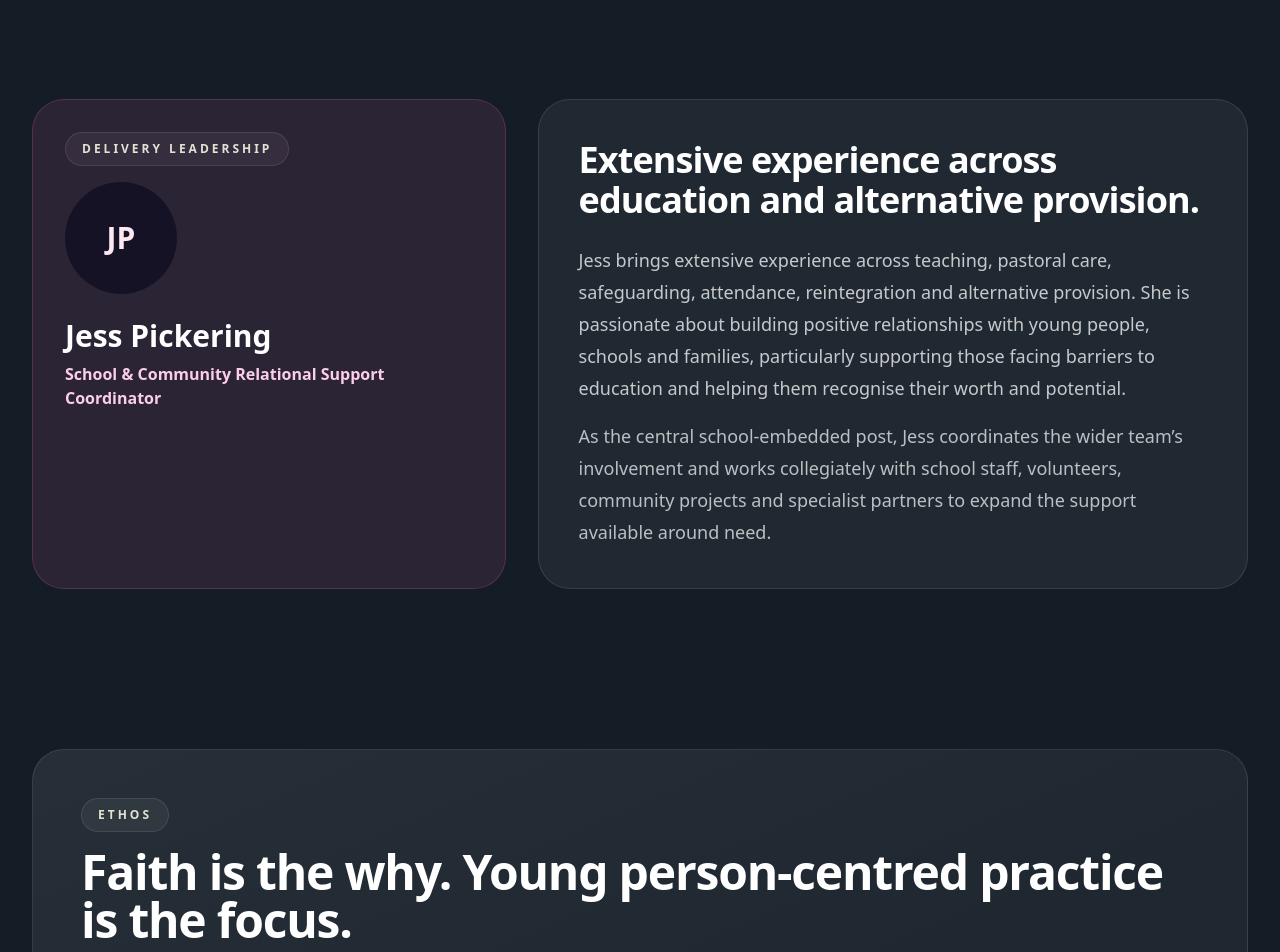
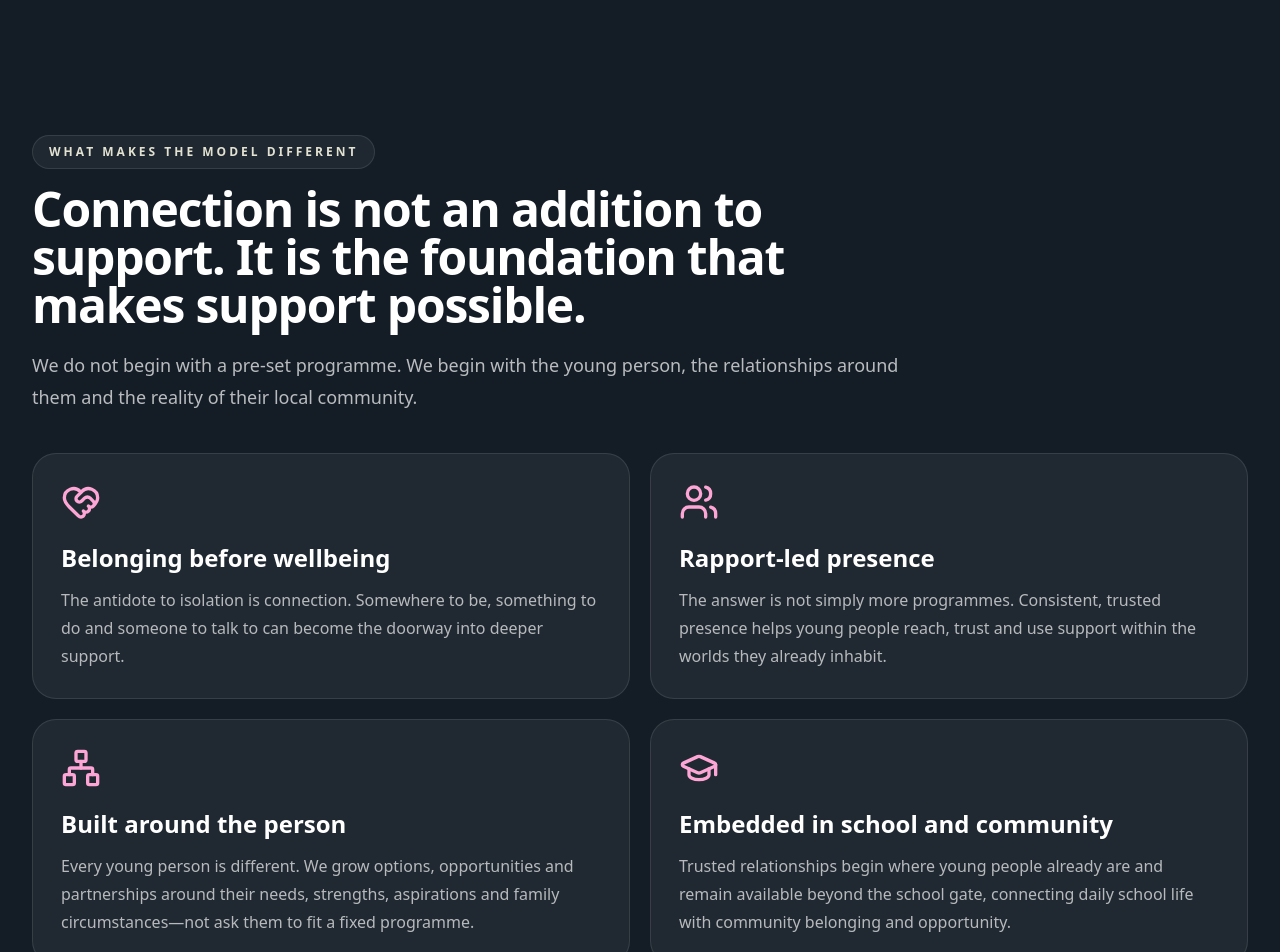
Before and after one commit to tomlambertstlukes-create/overflow-website, a Next.js app: page /about in a window 1280 px wide. Shown: the part 940-1892 px from the top of the page. Built offline with nearby package versions, Linux system fonts and the light colour scheme.

Commit message:
Refocus website on the Overflow model

```diff
--- a/app/about/page.jsx
+++ b/app/about/page.jsx
@@ -13,8 +13,45 @@ import Hero from "@/components/Hero";
 import FeatureGrid from "@/components/FeatureGrid";
 import ProcessFlow from "@/components/ProcessFlow";
 import Section from "@/components/Section";
+import SystemModel from "@/components/SystemModel";
 import Kicker from "@/components/Kicker";
 import { images } from "@/lib/data";
+
+const leadershipTeam = [
+  {
+    name: "Tom Lambert",
+    role: "Director of Kingdom Overflow",
+    bio: "Tom leads Kingdom Overflow’s strategy, partnerships and development, bringing together schools, community provision, staff, volunteers, churches and specialist organisations around the vision of building relational infrastructure for young people.",
+  },
+  {
+    name: "Jess Pickering",
+    role: "School & Community Relational Support Coordinator",
+    bio: "Jess brings extensive experience across teaching, pastoral care, safeguarding, attendance, reintegration and alternative provision. She builds positive relationships with young people, schools and families, particularly supporting those facing barriers to education and helping them recognise their worth and potential.",
+  },
+];
+
+const principles = [
+  {
+    icon: HeartHandshake,
+    title: "Belonging before wellbeing",
+    text: "The antidote to isolation is connection. Somewhere to be, something to do and someone to talk to can become the doorway into deeper support.",
+  },
+  {
+    icon: Users,
+    title: "Rapport-led presence",
+    text: "The answer is not simply more programmes. Consistent, trusted presence helps young people reach, trust and use support within the worlds they already inhabit.",
+  },
+  {
+    icon: Network,
+    title: "Built around the person",
+    text: "Every young person is different. We grow options, opportunities and partnerships around their needs, strengths, aspirations and family circumstances—not ask them to fit a fixed programme.",
+  },
+  {
+    icon: GraduationCap,
+    title: "Embedded in school and community",
+    text: "Trusted relationships begin where young people already are and remain available beyond the school gate, connecting daily school life with community belonging and opportunity.",
+  },
+];
 
 const managementGroup = [
   {
@@ -76,7 +113,7 @@ export default function AboutPage() {
     <>
       <Hero
         kicker="About Kingdom Overflow"
-        title="Building the relational infrastructure around young people."
+        title="Building support around young people—not asking young people to fit a programme."
         primary={<Button href="/schools">Partner with us</Button>}
         secondary={
           <Button href="/how-it-works" variant="ghost">
@@ -86,61 +123,90 @@ export default function AboutPage() {
         image={images.mentoring}
         imageAlt="Trusted adults supporting young people through relational wellbeing work"
       >
-        Kingdom Overflow brings schools, families, community activity,
-        volunteers and specialist partners into a connected system of
-        belonging, opportunity and support. The work is now being delivered in
-        Havering through our first school and community wellbeing partnership.
+        Kingdom Overflow builds relational infrastructure: the relationships,
+        opportunities, partnerships and pathways that help young people access
+        the right support at the right time—in and beyond the school day.
       </Hero>
 
       <Section>
-        <div className="grid gap-8 lg:grid-cols-[0.8fr_1.2fr] lg:items-stretch">
-          <div className="rounded-[2rem] border border-pink-400/20 bg-pink-400/10 p-8">
-            <Kicker>Delivery leadership</Kicker>
-            <div
-              aria-hidden="true"
-              className="flex h-28 w-28 items-center justify-center rounded-full bg-slate-950/55 text-3xl font-black text-pink-100"
+        <div className="mb-10 max-w-4xl">
+          <Kicker>What makes the model different</Kicker>
+          <h2 className="text-4xl font-black tracking-tight sm:text-5xl">
+            Connection is not an addition to support. It is the foundation that
+            makes support possible.
+          </h2>
+          <p className="mt-5 text-lg leading-8 text-white/70">
+            We do not begin with a pre-set programme. We begin with the young
+            person, the relationships around them and the reality of their local
+            community.
+          </p>
+        </div>
+        <div className="grid gap-5 md:grid-cols-2">
+          {principles.map((principle) => (
+            <article
+              key={principle.title}
+              className="rounded-[1.5rem] border border-white/10 bg-white/[0.055] p-7"
             >
-              JP
-            </div>
-            <h2 className="mt-6 text-3xl font-black">Jess Pickering</h2>
-            <p className="mt-2 font-bold text-pink-200">
-              School & Community Relational Support Coordinator
-            </p>
-          </div>
-          <div className="rounded-[2rem] border border-white/10 bg-white/[0.055] p-8 sm:p-10">
-            <h2 className="text-3xl font-black tracking-tight sm:text-4xl">
-              Extensive experience across education and alternative provision.
-            </h2>
-            <p className="mt-6 text-lg leading-8 text-white/75">
-              Jess brings extensive experience across teaching, pastoral care,
-              safeguarding, attendance, reintegration and alternative provision.
-              She is passionate about building positive relationships with young
-              people, schools and families, particularly supporting those facing
-              barriers to education and helping them recognise their worth and
-              potential.
-            </p>
-            <p className="mt-4 text-lg leading-8 text-white/70">
-              As the central school-embedded post, Jess coordinates the wider
-              team’s involvement and works collegiately with school staff,
-              volunteers, community projects and specialist partners to expand
-              the support available around need.
-            </p>
-          </div>
+              <principle.icon className="h-10 w-10 text-pink-300" />
+              <h3 className="mt-5 text-2xl font-black">{principle.title}</h3>
+              <p className="mt-3 leading-7 text-white/68">{principle.text}</p>
+            </article>
+          ))}
+        </div>
+      </Section>
+
+      <SystemModel />
+
+      <Section>
+        <div className="mb-10 max-w-4xl">
+          <Kicker>Leadership and delivery</Kicker>
+          <h2 className="text-4xl font-black tracking-tight sm:text-5xl">
+            A growing team connecting strategy, relationships and delivery.
+          </h2>
+        </div>
+        <div className="grid gap-6 lg:grid-cols-2">
+          {leadershipTeam.map((person) => (
+            <article
+              key={person.name}
+              className="rounded-[2rem] border border-white/10 bg-gradient-to-br from-white/[0.08] to-white/[0.035] p-8 sm:p-10"
+            >
+              <div
+                aria-hidden="true"
+                className="flex h-24 w-24 items-center justify-center rounded-full bg-pink-400/15 text-2xl font-black text-pink-100"
+              >
+                {person.name
+                  .split(" ")
+                  .map((part) => part[0])
+                  .join("")}
+              </div>
+              <h3 className="mt-6 text-3xl font-black">{person.name}</h3>
+              <p className="mt-2 font-bold text-pink-200">{person.role}</p>
+              <p className="mt-5 text-lg leading-8 text-white/72">
+                {person.bio}
+              </p>
+            </article>
+          ))}
         </div>
       </Section>
 
       <Section>
         <div className="rounded-[2rem] border border-white/10 bg-gradient-to-br from-white/[0.08] to-white/[0.03] p-8 sm:p-12">
-          <Kicker>Ethos</Kicker>
+          <Kicker>Ethos and practice</Kicker>
           <h2 className="text-4xl font-black tracking-tight sm:text-5xl">
-            Faith is the why. Young person-centred practice is the focus.
+            Faith is why. Young person-centred practice is how.
           </h2>
           <p className="mt-6 max-w-4xl text-lg leading-8 text-white/75">
             Kingdom Overflow is rooted in Christian faith and a compassionate
-            response to the needs of young people. In schools and community
-            settings, provision is inclusive, professionally accountable and
-            shaped around the young person—their voice, strengths, needs,
-            relationships and choices.
+            response to the needs of young people. Our support is inclusive,
+            without pressure and centred on each young person’s dignity, voice,
+            strengths, needs, relationships and choices.
+          </p>
+          <p className="mt-4 max-w-4xl text-lg leading-8 text-white/70">
+            We are committed to professional, trauma-informed and therapeutic
+            practice, with clear safeguarding, supervision, accountability and
+            boundaries. We work within the competence and qualifications of our
+            team; counselling and clinical provision are developed through
+            appropriately qualified partners.
           </p>
           <p className="mt-4 max-w-4xl leading-8 text-white/65">
             Kingdom Overflow operates as part of St Luke’s Cranham Park PCC,
```
